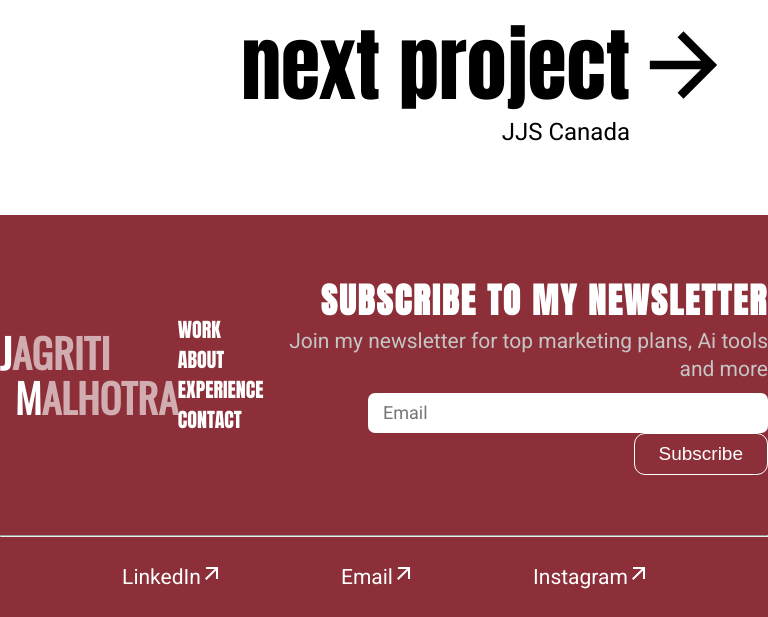
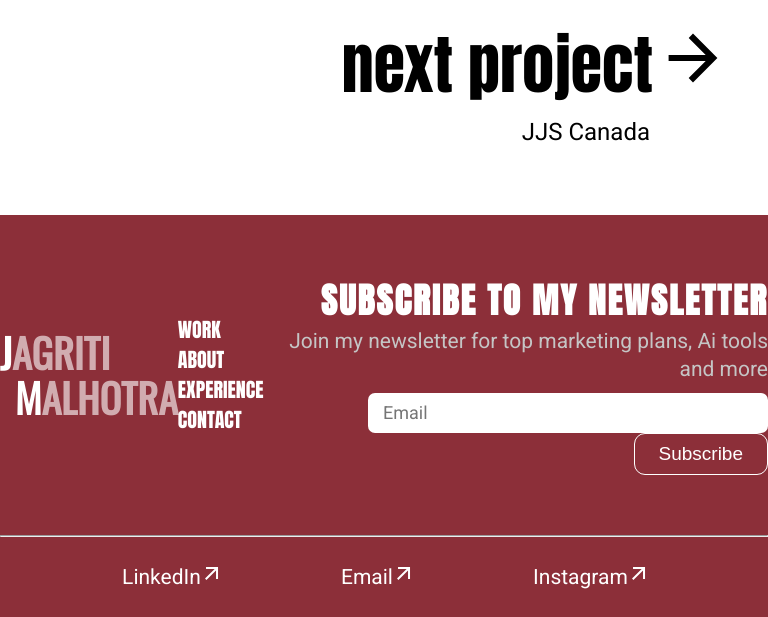
Before and after one commit to laibaahsan27/exp-page-1, a plain HTML site: page index.html in a window 768 px wide. Shown: the part 1579-2196 px from the top of the page. Drawn offline with nearby package versions, Linux system fonts and the light colour scheme.

Commit message:
next project adjusted

```diff
--- a/style.css
+++ b/style.css
@@ -446,15 +446,22 @@ text-align: left;
         height: 781px;
     }
     .next a{
+      font-size: 64px;
         margin-right: 50px;
     }
     .next p{
         padding-bottom: 40px;
         font-size: 24px;
-        padding-right: 138px;
+        padding-right: 118px;
     }
     .contact-header{
       margin-left: 50px;
+    }
+    .arrowSymbol{
+      width: 50px;
+      align-items: center;
+      /* margin-top: 20px; */
+      /* padding-top: 40px; */
     }
 
 
```
Also changed, not shown: index.html (+1 -3 lines).
